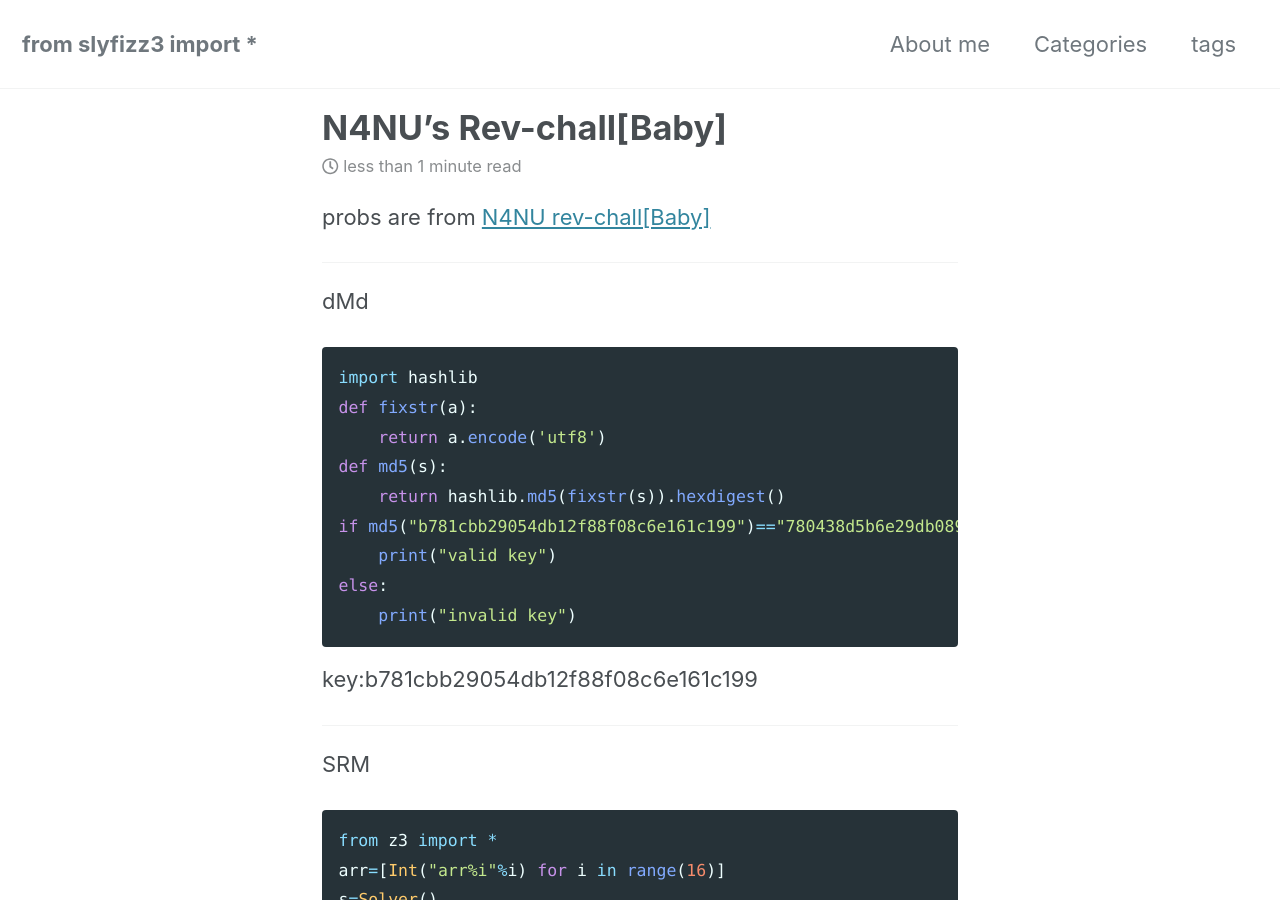
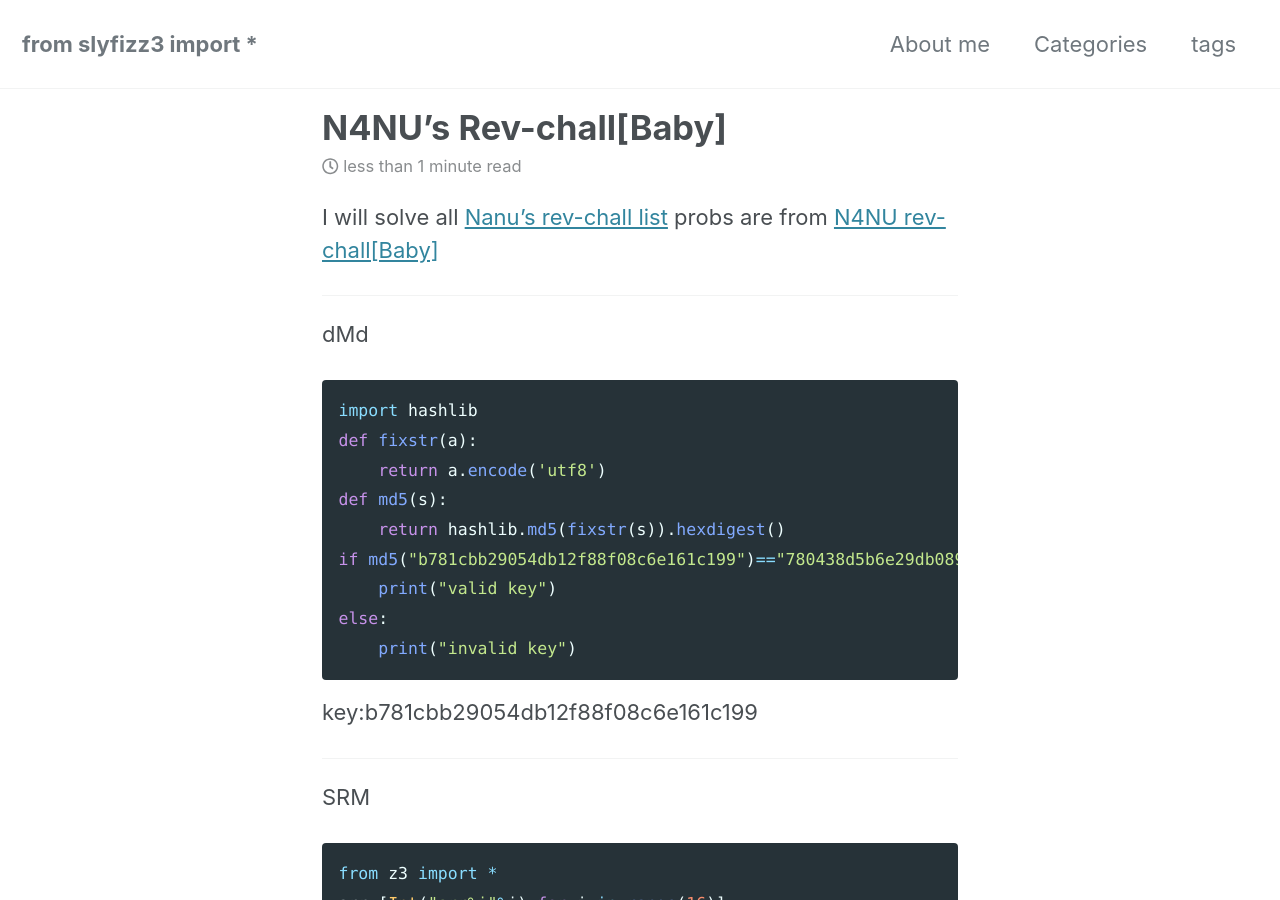
Before and after one commit to slyfizz3/slyfizz3.github.io, a Jekyll site: the page built from _posts/2019-06-26-Rev chall[Baby].md, in a window 1280 px wide and 900 px high. Built offline with Jekyll 4.4.1, drawn with Linux system fonts in a browser that asks for light colours; cached includes are drawn as plain includes; nearby versions of some CDN libraries.

Commit message:
Update 2019-06-26-Rev chall[Baby].md

```diff
--- a/_posts/2019-06-26-Rev chall[Baby].md
+++ b/_posts/2019-06-26-Rev chall[Baby].md
@@ -4,7 +4,7 @@ date: 2019-06-26
 categories: Rev-chall
 tags: Baby
 ---
-
+I will solve all [Nanu's rev-chall list](https://pastebin.com/q7LGi8w5)
 probs are from
 [N4NU rev-chall[Baby]](https://github.com/N4NU/Reversing-Challenges-List/tree/master/Baby)
 
```
